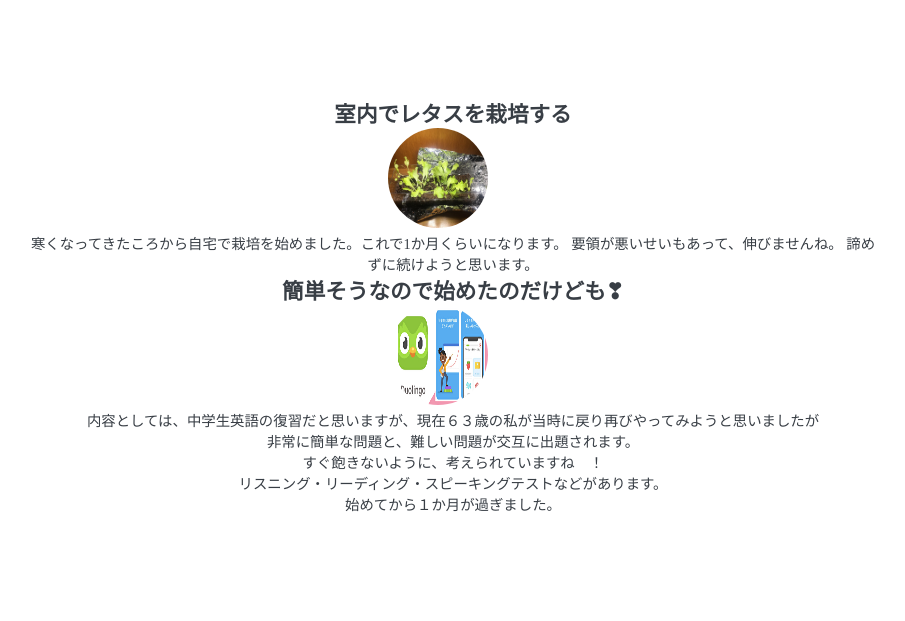
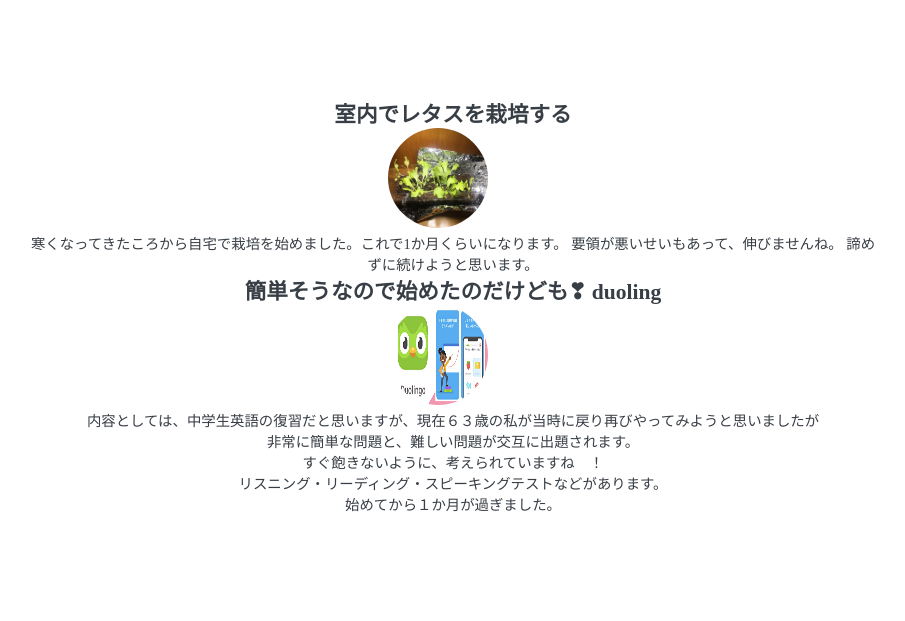
Before and after one commit to gibi5/Alice, a plain HTML site: page index.html in a window 1280 px wide. Shown: the part 1669-2290 px from the top of the page, without its empty margins (187-1092 px from the left). Drawn offline with Linux system fonts and the light colour scheme; some packages are replaced by stand-ins of ours.

Commit message:
Update index.html

```diff
--- a/index.html
+++ b/index.html
@@ -102,7 +102,7 @@
           諦めずに続けようと思います。
 
            <section id="about" class="wrapper">
-             <h2>簡単そうなので始めたのだけども❣</h2>
+             <h2>簡単そうなので始めたのだけども❣ <b>duoling</b></h2>
              <img src="duolingo 300x167.jpg" alt="テキストテキストテキスト">
              <p>内容としては、中学生英語の復習だと思いますが、現在６３歳の私が当時に戻り再びやってみようと思いましたが<br>
                非常に簡単な問題と、難しい問題が交互に出題されます。<br>
```
